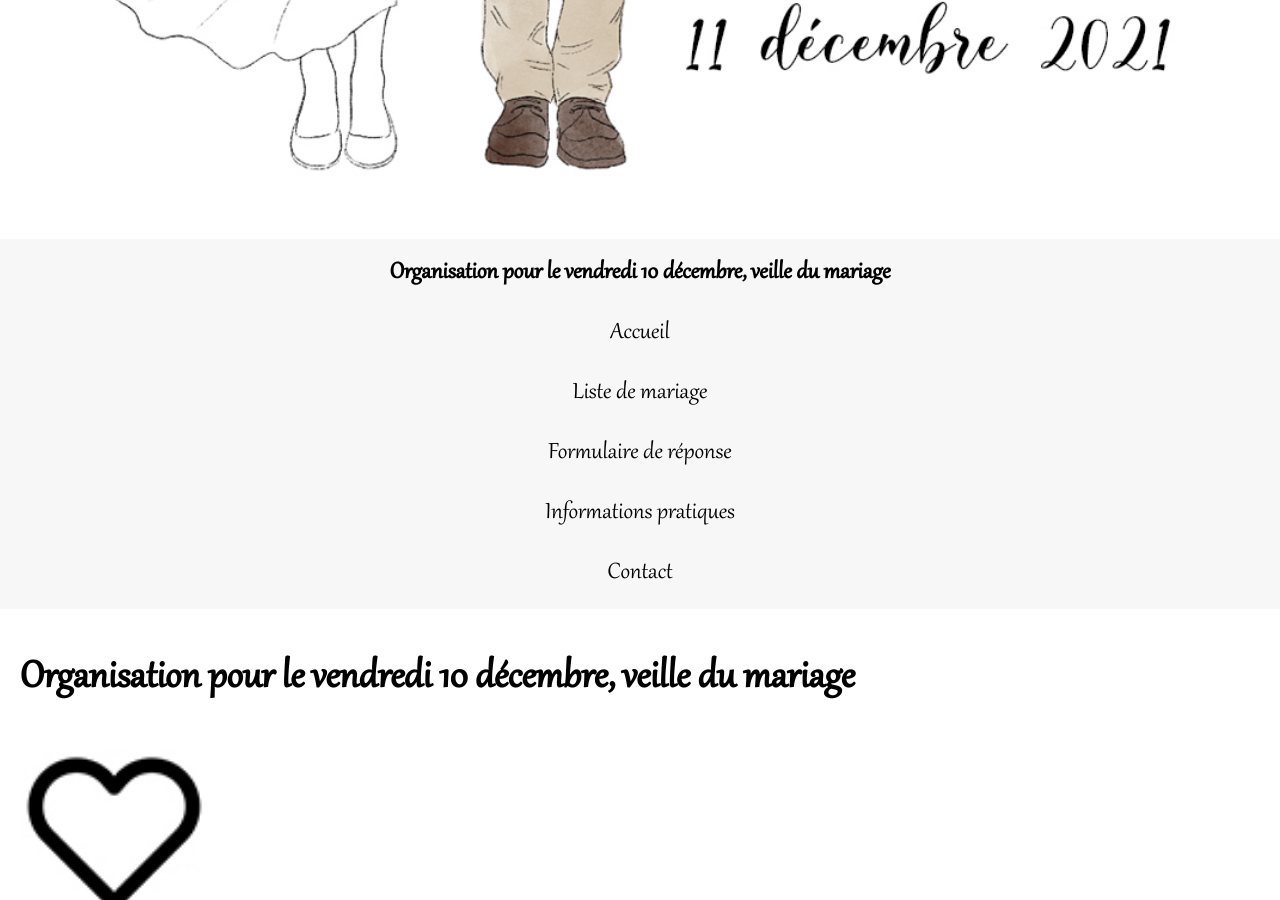
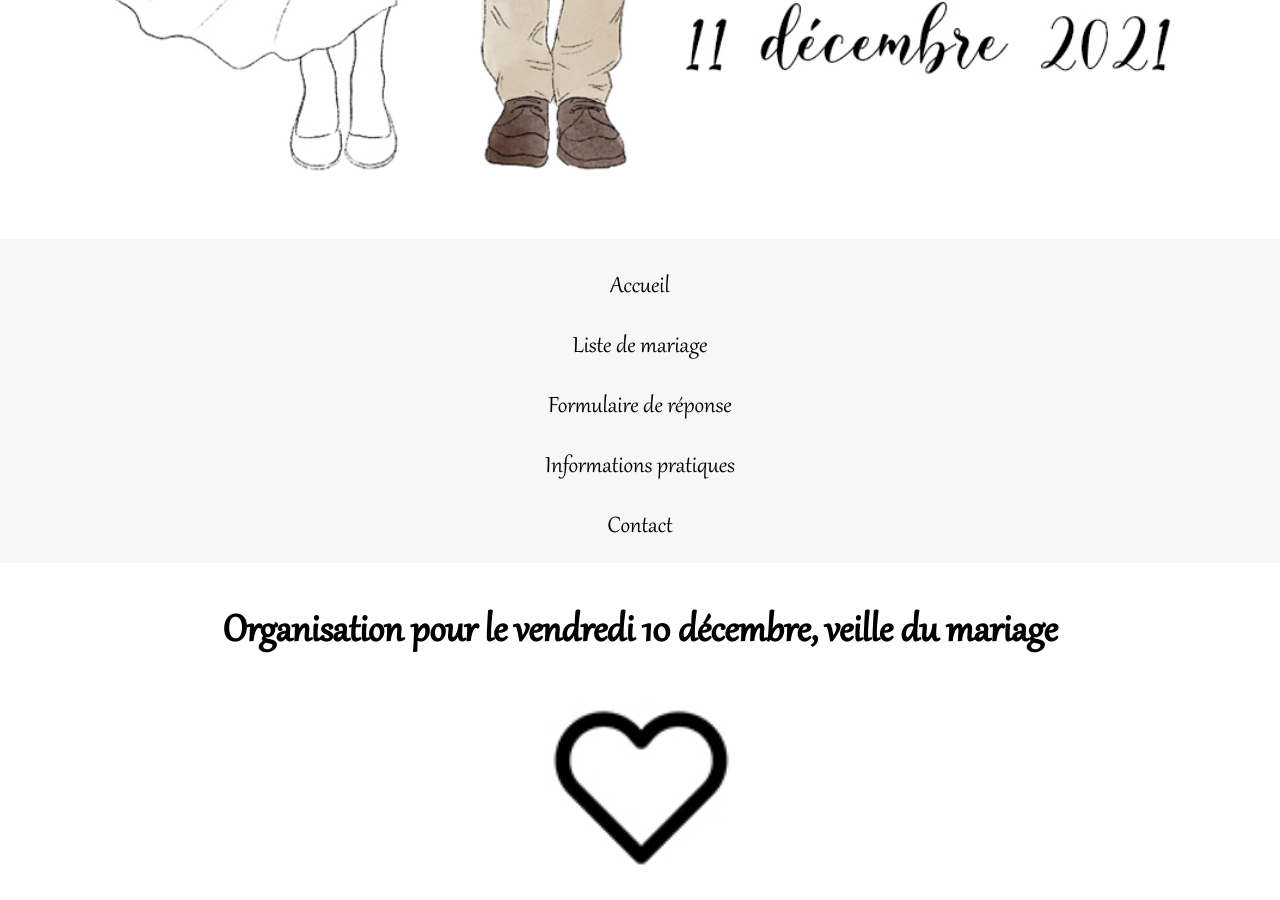
Before and after one commit to Germinal-A/Site-du-Mariage-de-Julia-et-Germain, a Jekyll site: the page built from vendredi.md, in a window 1280 px wide and 900 px high, scrolled down 483 px. Built offline with Jekyll 4.4.1, drawn with Linux system fonts in a browser that asks for light colours; our own code applies the rules of GitHub Pages for plain Markdown files; some of the changed lines change nothing that is shown.

Commit message:
Update vendredi.md

```diff
--- a/vendredi.md
+++ b/vendredi.md
@@ -1,3 +1,10 @@
+---
+layout: default
+center_everything: 1
+title: " "
+weight: 0
+---
+
 ### Organisation pour le vendredi 10 décembre, veille du mariage
 
 ![](assets/Coeur.jpg){: .large width="4%"}
```
